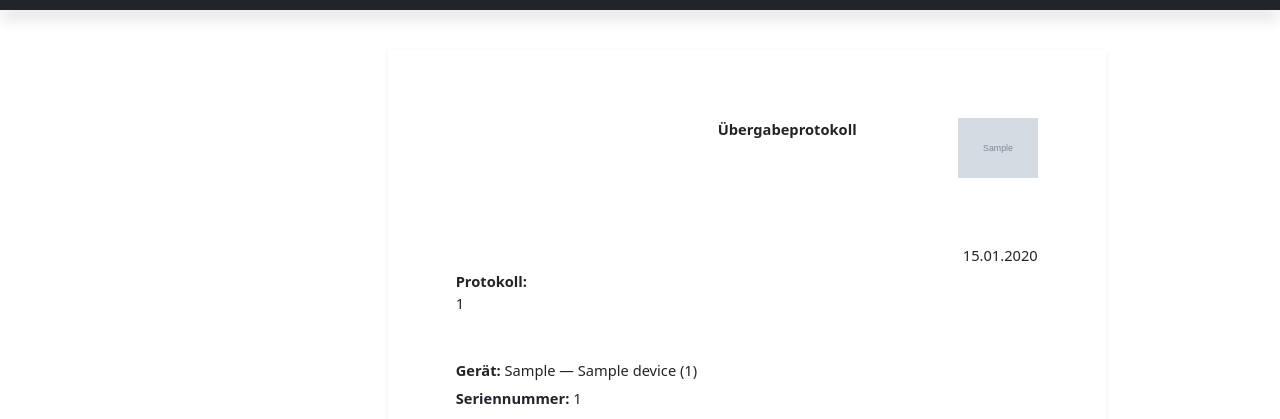
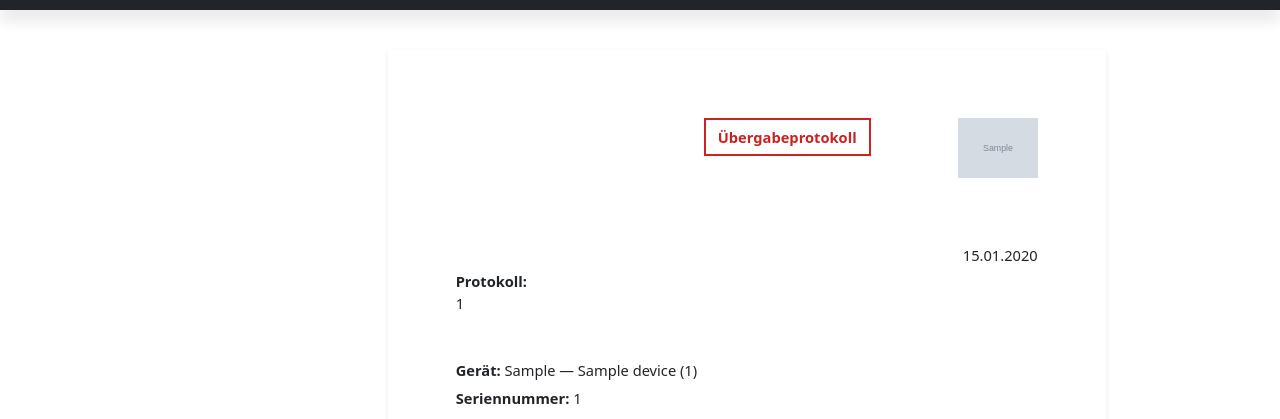
Before and after one commit to ghanitoos/indigo, a Python web app: template core-app/modules/inventory_admin/templates/inventory_admin/protocol.html in a window 1280 px wide. Shown: the top 419 px of the page. Run offline with Jinja, Linux system fonts and the light colour scheme; the template is opened without the code that fills it: most values are stand-ins (such as "Sample title", 1, 10 or a date in 2020); grey boxes marked "Sample" are stand-in pictures.

Commit message:
inventory_admin: Show protocol title inside red box

```diff
--- a/core-app/modules/inventory_admin/templates/inventory_admin/protocol.html
+++ b/core-app/modules/inventory_admin/templates/inventory_admin/protocol.html
@@ -5,7 +5,9 @@
   <div class="protocol-header">
     <div class="header-left"></div>
     <div class="header-center">
-      <div class="protocol-title-centered">{% if is_return %}Rückgabeprotokoll{% else %}Übergabeprotokoll{% endif %}</div>
+      <div class="protocol-title-centered">
+        <div class="protocol-title-box">{% if is_return %}Rückgabeprotokoll{% else %}Übergabeprotokoll{% endif %}</div>
+      </div>
     </div>
     <div class="header-right">
       {% if logo_url %}
--- a/core-app/static/css/protocol.css
+++ b/core-app/static/css/protocol.css
@@ -8,6 +8,7 @@
 .logo { max-height:60px; display:block; }
 .logo-placeholder { width:120px; height:80px; border:1px solid #e1e1e1; display:flex; align-items:center; justify-content:center; }
 .protocol-title-centered { text-align:center; font-weight:700; font-size:11pt; }
+.protocol-title-box { border:2px solid #c22; color:#c22; padding:6px 12px; display:inline-block; }
 .logo-date { margin-top:4.5em; font-size:11pt; }
 .proto-topline { display:flex; justify-content:flex-start; margin-top:4mm; }
 .proto-left .proto-label { font-size:11pt; font-weight:600; }
```
